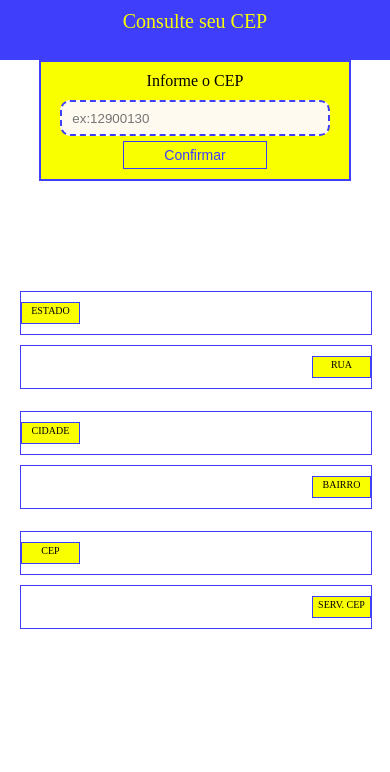
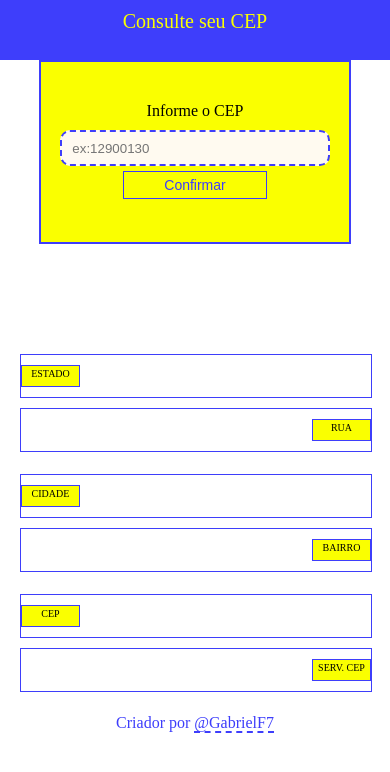
Before and after one commit to gabrielf7/code-programing-exercises, a website: page Code_Javascript/APP-3_consulte-cep/index.html in a window 390 px wide. Drawn offline with Linux system fonts and the light colour scheme.

Commit message:
Add: more styled  for mobile version

```diff
--- a/Code_Javascript/APP-3_consulte-cep/index.css
+++ b/Code_Javascript/APP-3_consulte-cep/index.css
@@ -1,3 +1,4 @@
+/* Adiante: Métodos Padrão */
 body {
   margin: 0; padding: 0;
 }
@@ -7,6 +8,28 @@ textarea:focus, input:focus, select:focus {
   border: 0 none;
   outline: 0;
 }
+
+footer {
+  margin: 10% 1% 0px;
+  text-align: center;
+  font-size: 16px;
+  color: #3e3efb;
+}
+
+footer a {
+  text-decoration: none;
+  color: #3e3efb;
+  background-color: #ffffff;
+  border-bottom: 2px dashed #3e3efb;
+}
+
+@media (max-width: 800px) {
+  footer {
+    margin: 70px 30px 30px;
+  }
+}
+
+/* Adiante: Métodos do Header */
 
 .container-top {
   width: 100%;
@@ -25,8 +48,7 @@ textarea:focus, input:focus, select:focus {
 
 .container-top-cep {
   margin: 0px 35%;
-  max-height: 100px;
-  max-width: 50px 50px;
+  height: 100px;
   padding: 10px;
   background-color: #faff00;
   border: 2px solid #3e3efb;
@@ -88,7 +110,7 @@ textarea:focus, input:focus, select:focus {
 @media (max-width: 800px) {
   .container-top-cep {
     margin: 0px 10%;
-    max-width: 40px 40px;
+    padding: 40px 40px;
   }
 
   .container-top-cep input:hover{
@@ -97,9 +119,11 @@ textarea:focus, input:focus, select:focus {
 
   #container-top-cep-message {
     margin: 0px 10%;
-    max-width: 10px 10px;
+    padding: 10px 10px;
   }
 }
+
+/* Adiante: Métodos do Main */
 
 .campos {
   margin-top: 10px;
--- a/Code_Javascript/APP-3_consulte-cep/index.html
+++ b/Code_Javascript/APP-3_consulte-cep/index.html
@@ -9,7 +9,7 @@
     <script type="text/javascript" src="index.js"></script>
   </head>
   <body>
-    <div class="container-main">
+    <header>
       <div class="container-top">
         <p>Consulte seu CEP</p>
       </div>
@@ -21,7 +21,8 @@
         <button class="button-top-cep" onclick="fazereq()">Confirmar</button>
       </div>
       <p id="container-top-cep-message"></p>
-
+    </header>
+    <main>
       <div class="campos">
         <div class="container-campo1" id="styled1">
           <div class="cont">
@@ -66,6 +67,9 @@
           </div>
         </div>
       </div>
-    </div>
+    </main>
+    <footer>
+      Criador por <a href="https://github.com/gabrielf7" target="_blank" >@GabrielF7</a>
+    </footer>
   </body>
 </html>
```
